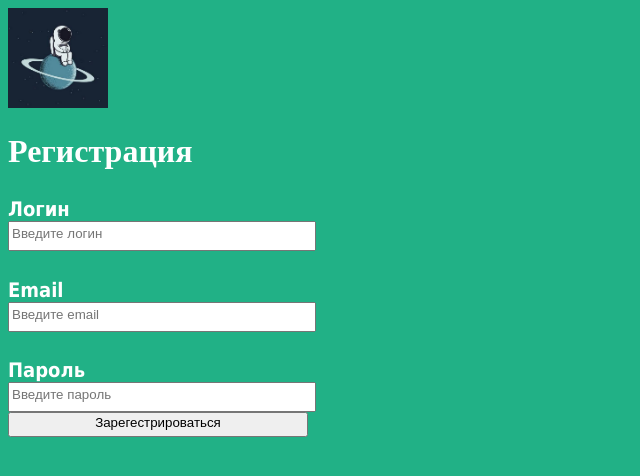
After one commit to BIGbratik/FirstWebPage, a Django app: page /register/ in a window 1280 px wide. The commit adds this page. Shown: the top 476 px of the page, without its empty margins (0-640 px from the left). Run offline with Django 5.2, Linux system fonts and the light colour scheme.

```diff
--- a/articles/static/css/article.css
+++ b/articles/static/css/article.css
@@ -1,7 +1,3 @@
-*, *::before, *::after {
-    box-sizing: border-box;
-  }
-
 body {
     background: #21b186;
     font-family: Tahoma, Arial, sans-serif;
@@ -33,8 +29,12 @@ p {
     margin-left: 0;
 }
 
-.ref{
+.header_func
+{
+    display: block;
     float: right;
+    margin-left: auto;
+    margin-right: auto;
 }
 
 .article-author {
@@ -56,7 +56,7 @@ a {
     color: #ffffff;
 }
 
-.article_form {
+.article_form, .register_form {
     display: block;
     width: 300px;
     margin-left: 0;
--- a/articles/templates/archive.html
+++ b/articles/templates/archive.html
@@ -9,7 +9,10 @@
 <body>
     <div class="header">
         <img class="archive_img" src="{{ STATIC_URL }}/static/images/lonely_spaceman.jpg" alt="Одинокий космонавт">
-        <a class="ref" href="/article/new">Создать новую статью</a>
+        <div class="header_func">
+            <a href="/article/new">Создать новую статью</a>
+            <a href="/register">Регистрация</a>
+        </div>
     </div>
     <div class="archive">
         {% for post in posts %}
--- a/articles/templates/article.html
+++ b/articles/templates/article.html
@@ -9,7 +9,10 @@
 <body>
     <div class="header">
         <img class="article_img" src="{{ STATIC_URL }}/static/images/lonely_spaceman.jpg" alt="Одинокий космонавт">
-        <a class="ref" href="/archive">Все статьи</a>
+        <div class="header_func">
+            <a href="/archive">Все статьи</a>
+            <a href="/register">Регистрация</a>
+        </div>
     </div>
     <div class="article">
             <div class="one-post">
--- /dev/null
+++ b/articles/templates/register_form.html
@@ -0,0 +1,28 @@
+<!DOCTYPE html>
+<html>
+
+<head>
+    <title>Регистрация</title>
+    <link rel="stylesheet" href="{{ STATIC_URL }}/static/css/article.css">
+</head>
+
+<body>
+    <div class="header">
+        <img class="article_img" src="{{ STATIC_URL }}/static/images/lonely_spaceman.jpg" alt="Одинокий космонавт">
+    </div>
+    <div class="content">
+        <h1>Регистрация</h1>
+        <form class="register_form" method="POST">{% csrf_token %}
+            <h4>Логин</h4>
+            <input type="text" name="login" placeholder="Введите логин" value="{{ form.login }}">
+            <h4>Email</h4>
+            <input type="text" name="email" placeholder="Введите email" value="{{ form.email }}">
+            <h4>Пароль</h4>
+            <input type="password" name="password" placeholder="Введите пароль" value="{{ form.password }}">
+            <input type="submit" value="Зарегестрироваться">
+        </form>
+        {{ form.errors }}
+    </div>
+</body>
+
+</html>
--- a/firstwebpage/urls.py
+++ b/firstwebpage/urls.py
@@ -24,5 +24,6 @@ urlpatterns = [
     path('', views.single_text, name='single_text'),
     path('archive/',views.archive, name='archive'),
     re_path(r'^article/(?P<article_id>\d+)$', views.get_article, name='get_article'),
-    path('article/new',views.create_post, name="create_post")
+    path('article/new',views.create_post, name="create_post"),
+    path('register/',views.register,name='register')
 ]
--- a/flatpages/views.py
+++ b/flatpages/views.py
@@ -1,6 +1,7 @@
 from django.shortcuts import render, redirect
 from django.http import HttpResponse, Http404
 from django import template
+from django.contrib.auth.models import User
 from articles.models import Article
 
 def home(request):
@@ -29,13 +30,15 @@ def create_post(request):
             }
             # в словаре form будет храниться информация, введенная пользователем
             if form["text"] and form["title"]:
-                if Article.objects.get(title=form["title"]):
+                try:
+                    Article.objects.get(title=form["title"])
                     # если навзание статьи не уникально
                     form['errors'] = u"Статья с таким названием уже есть"
                     return render(request, 'article_form.html', {'form': form})
-                # если поля заполнены без ошибок
-                article = Article.objects.create(text=form["text"], title=form["title"], author=request.user)
-                return redirect('get_article', article_id=article.id)
+                except:
+                    # если поля заполнены без ошибок
+                    article = Article.objects.create(text=form["text"], title=form["title"], author=request.user)
+                    return redirect('get_article', article_id=article.id)
             # перейти на страницу поста
             else:
                 # если введенные данные некорректны
@@ -46,3 +49,30 @@ def create_post(request):
             return render(request, 'article_form.html', {})
     else:
         raise Http404
+
+def register(request):
+    if request.method == "POST":
+        # обработать данные формы, если метод POST
+        form = {
+            'login': request.POST["login"],
+            'email': request.POST["email"],
+            'password': request.POST["password"]
+        }
+        # в словаре form будет храниться информация, введенная пользователем
+        if form["login"] and form["email"] and form["password"]:
+            try:
+                User.objects.get(username=form["login"])
+                form['errors'] = u"Такой логин уже зарегестрирован"
+                return render(request, 'register_form.html', {})
+            except:
+                # если поля заполнены без ошибок
+                article = User.objects.create_user(form["login"],form["email"],form["password"])
+                # переход в архив
+                return redirect('archive')
+        else:
+            # если введенные данные некорректны
+            form['errors'] = u"Не все поля заполнены"
+            return render(request, 'register_form.html', {'form': form})
+    else:
+        # просто вернуть страницу с формой, если метод GET
+        return render(request, 'register_form.html', {})
```
Also changed, not shown: db.sqlite3.
